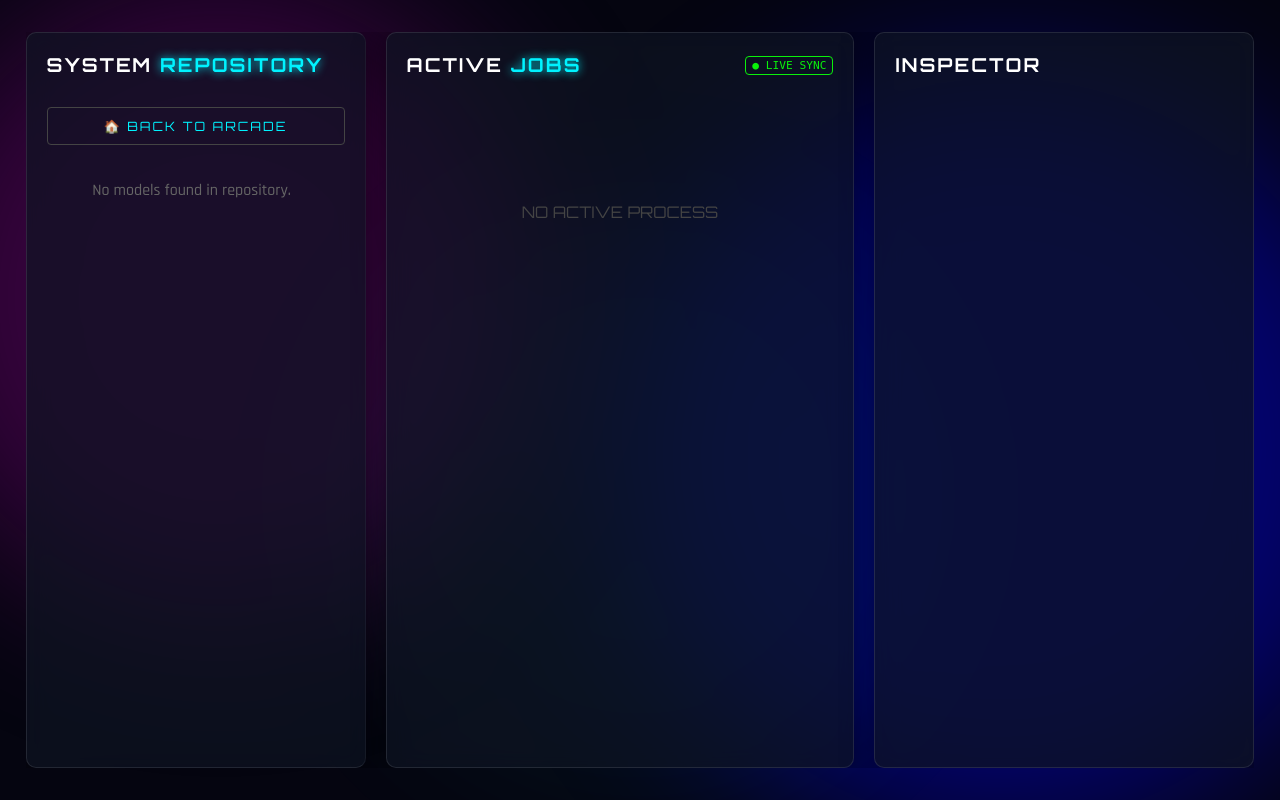
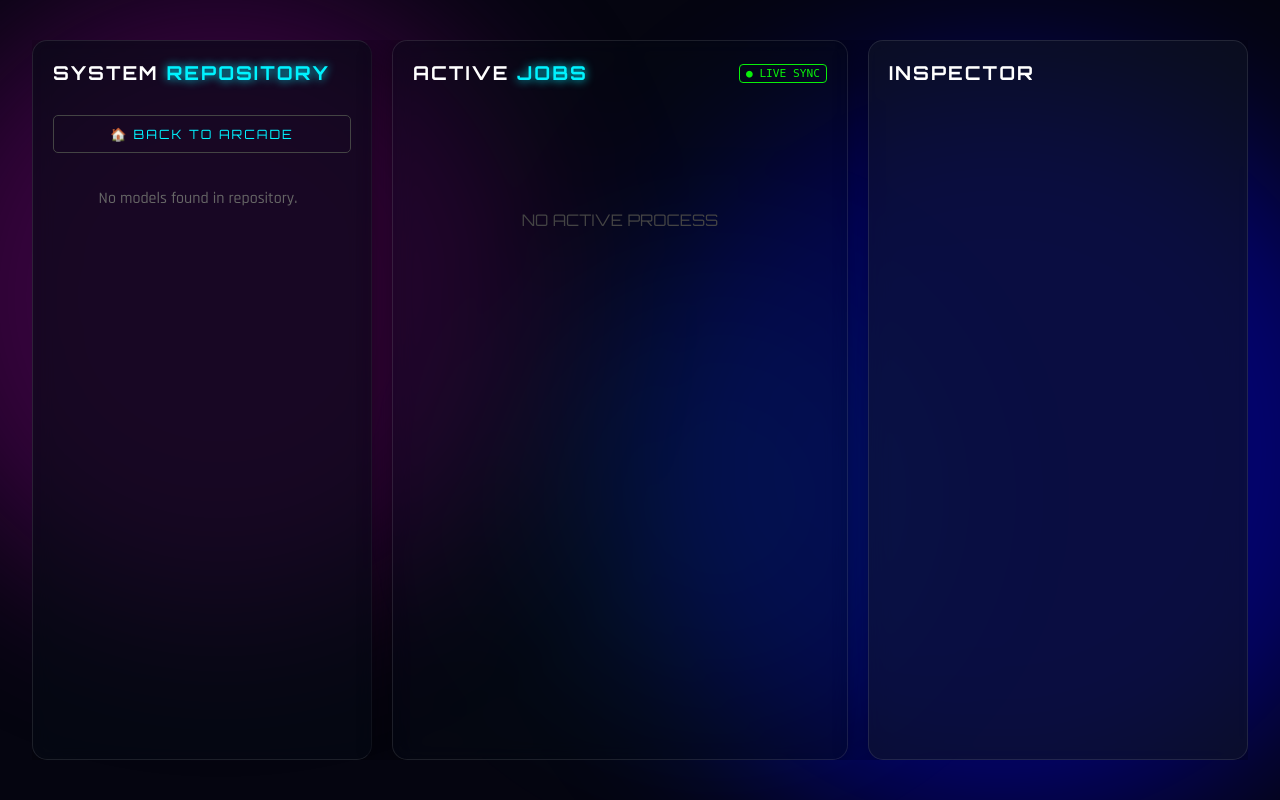
Before and after one commit to lategardener/snake-rl, a FastAPI app: page /admin in a window 1280 px wide. Run offline with FastAPI, Linux system fonts and the light colour scheme; data that the repository does not hold is empty; parts of the project's set-up code (start-up, migrations or seed data) failed here and were passed over.

Commit message:
feat: refine admin panel styles with improved background effects and layout adjustments

```diff
--- a/web/static/css/admin.css
+++ b/web/static/css/admin.css
@@ -56,24 +54,23 @@ body {
     animation: move2 25s infinite alternate;
 }
 
-/* Blob 3 : Cyan (Centre - Ajouté pour correspondre à l'index) */
 .blob-3 {
-    top: 30%; left: 30%;
-    width: 40vw; height: 40vw;
-    background: rgba(0, 243, 255, 0.15);
-    animation: move3 18s infinite alternate;
+    top: 40%; left: 40%;
+    width: 30vw; height: 30vw;
+    background: rgba(0, 243, 255, 0.2);
+    animation: move3 15s infinite alternate;
 }
 
 @keyframes move1 { from { transform: translate(0,0); } to { transform: translate(50px, 100px); } }
 @keyframes move2 { from { transform: translate(0,0); } to { transform: translate(-50px, -100px); } }
-@keyframes move3 { from { transform: scale(1); } to { transform: scale(1.2); } }
+@keyframes move3 { from { transform: translate(0,0) scale(1); } to { transform: translate(20px, -20px) scale(1.2); } }
 
 /* --- GLOBAL UI COMPONENTS --- */
 .glass-panel {
-    background: rgba(15, 20, 35, 0.7);
-    backdrop-filter: blur(12px);
+    background: rgba(15, 20, 35, 0.6); /* Transparence ajustée comme style.css */
+    backdrop-filter: blur(10px);
     border: 1px solid var(--glass-border);
-    border-radius: 10px;
+    border-radius: 15px;
     padding: 20px;
     box-shadow: 0 4px 30px rgba(0, 0, 0, 0.5);
     display: flex;
@@ -90,7 +87,7 @@ body {
     transition: 0.3s;
     text-transform: uppercase;
     letter-spacing: 2px;
-    border-radius: 4px;
+    border-radius: 5px;
     font-size: 0.8rem;
 }
 .neon-btn:hover { background: var(--neon-blue); color: black; box-shadow: 0 0 15px var(--neon-blue); }
@@ -108,8 +105,8 @@ h2 { margin: 0 0 15px 0; font-family: var(--font-display); font-size: 1.2rem; le
     display: grid;
     grid-template-columns: 340px 1fr 380px;
     gap: 20px;
-    width: 96vw;
-    height: 92vh;
+    width: 95vw;
+    height: 90vh;
     margin: 20px auto;
     overflow: hidden;
 }
@@ -121,6 +118,7 @@ h2 { margin: 0 0 15px 0; font-family: var(--font-display); font-size: 1.2rem; le
     grid-column: 1;
     overflow: hidden;
     border-right: 1px solid rgba(255,255,255,0.05);
+    background: rgba(5, 10, 20, 0.6); /* Fond légèrement teinté pour lisibilité */
 }
 .model-list-panel .header, .model-list-panel .nav-buttons { flex-shrink: 0; }
 .nav-buttons { margin: 15px 0; }
@@ -177,7 +172,7 @@ h2 { margin: 0 0 15px 0; font-family: var(--font-display); font-size: 1.2rem; le
 /* =========================================
    4. COLONNE CENTRALE : MONITOR
    ========================================= */
-.monitor-panel { grid-column: 2; overflow: hidden; }
+.monitor-panel { grid-column: 2; overflow: hidden; background: rgba(5, 10, 20, 0.4); }
 #jobs-progress-container { flex: 1; padding: 10px; overflow-y: auto; display: flex; flex-direction: column; gap: 15px; }
 .job-progress-card { background: rgba(255,255,255,0.03); border: 1px solid var(--glass-border); padding: 15px; border-radius: 8px; }
 .progress-track { width: 100%; height: 4px; background: rgba(255,255,255,0.1); margin: 10px 0; border-radius: 2px; }
```
Also changed, not shown: other parts of web/static/css/admin.css (+12 -17 lines), web/templates/admin.html (+0 -8 lines).
